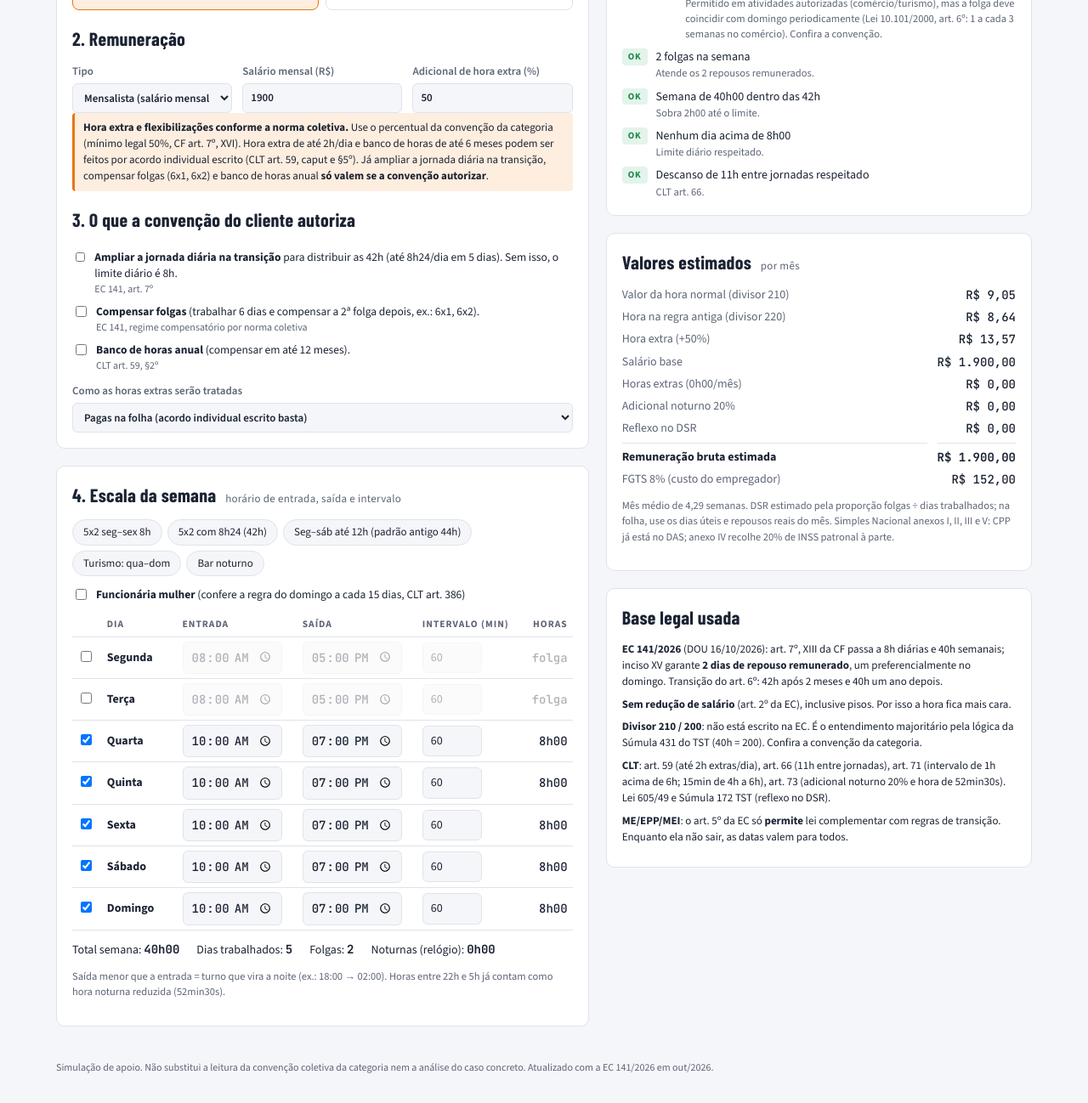
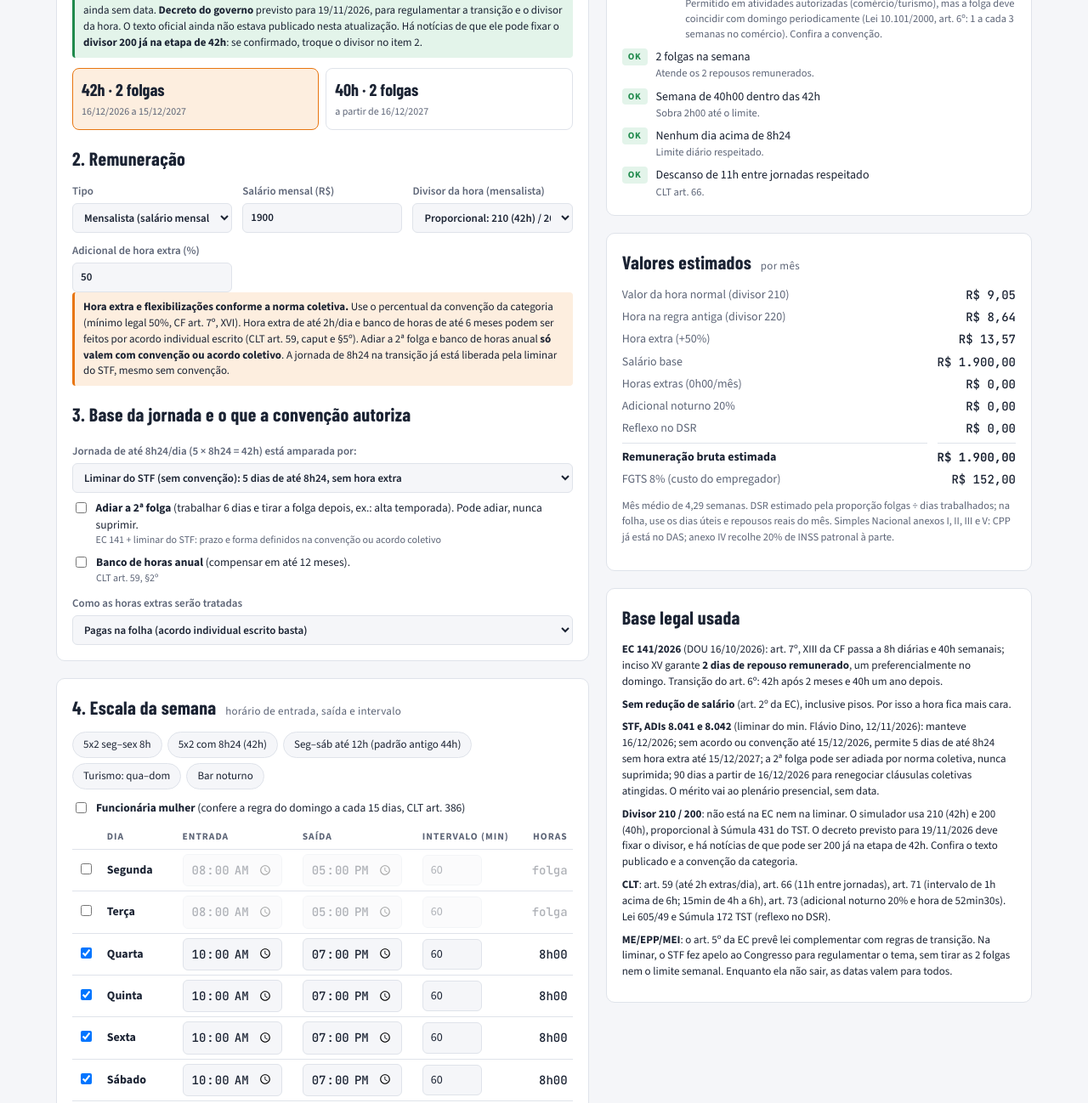
Before and after one commit to Malvescontabilidade/malvescontabilidade.github.io, a plain HTML site: page escala-6x1.html in a window 1280 px wide. Shown: the part 548-1846 px from the top of the page at 85% size. Drawn offline with nearby package versions, Linux system fonts and the light colour scheme.

Commit message:
Add files via upload

```diff
--- a/escala-6x1.html
+++ b/escala-6x1.html
@@ -1,4 +1,4 @@
-<!doctype html>
+<!DOCTYPE html>
 <html lang="pt-BR">
 <head>
 <meta charset="utf-8">
@@ -137,6 +137,7 @@ dl.money dd.sum{font-weight:700}
 .law b{color:var(--fg)}
 .aviso{font-size:13px;background:var(--orange-soft);border-left:3px solid var(--orange);border-radius:4px;padding:8px 10px;margin:0 0 12px}
 .aviso b{color:var(--fg)}
+.aviso.upd{background:var(--ok-soft);border-left-color:var(--ok)}
 .cctbox{display:flex;flex-direction:column;gap:2px}
 .cctbox .chk{margin-top:6px}
 .chk small{display:block;color:var(--muted);font-size:12px}
@@ -183,6 +184,7 @@ footer{font-size:12px;color:var(--muted);padding-block:0 30px}
     <section class="card">
       <h2>1. Regra nova (EC 141/2026)</h2>
       <p class="aviso"><b>EC 141 publicada em 16/10/2026.</b> As 42h e as 2 folgas valem a partir de <b>16/12/2026</b> (2 meses após a publicação). Até 15/12/2026 a escala antiga ainda é permitida, mas o simulador já calcula pela regra nova.</p>
+      <p class="aviso upd"><b>Atualizado em 19/11/2026.</b> <b>STF:</b> liminar do ministro Flávio Dino (ADIs 8.041 e 8.042, 12/11/2026) manteve 16/12/2026 e liberou 5 dias de até <b>8h24 sem hora extra</b> para quem não tiver acordo ou convenção coletiva até 15/12/2026. A decisão é provisória: o mérito será julgado no plenário do STF, ainda sem data. <b>Decreto do governo</b> previsto para 19/11/2026, para regulamentar a transição e o divisor da hora. O texto oficial ainda não estava publicado nesta atualização. Há notícias de que ele pode fixar o <b>divisor 200 já na etapa de 42h</b>: se confirmado, troque o divisor no item 2.</p>
       <div class="phases" role="group" aria-label="Etapa da regra nova">
         <button class="phase" data-ph="2" id="ph2"><b>42h · 2 folgas</b><span>16/12/2026 a 15/12/2027</span></button>
         <button class="phase" data-ph="3" id="ph3"><b>40h · 2 folgas</b><span>a partir de 16/12/2027</span></button>
@@ -200,16 +202,28 @@ footer{font-size:12px;color:var(--muted);padding-block:0 30px}
         <label class="f"><span id="valLbl">Salário mensal (R$)</span>
           <input type="number" id="valor" min="0" step="0.01" value="1900">
         </label>
+        <label class="f">Divisor da hora (mensalista)
+          <select id="divSel">
+            <option value="auto" selected>Proporcional: 210 (42h) / 200 (40h)</option>
+            <option value="200">200 em todas as etapas (se o decreto fixar)</option>
+          </select>
+        </label>
         <label class="f">Adicional de hora extra (%)
           <input type="number" id="adHE" min="50" step="1" value="50">
         </label>
       </div>
-      <p class="aviso"><b>Hora extra e flexibilizações conforme a norma coletiva.</b> Use o percentual da convenção da categoria (mínimo legal 50%, CF art. 7º, XVI). Hora extra de até 2h/dia e banco de horas de até 6 meses podem ser feitos por acordo individual escrito (CLT art. 59, caput e §5º). Já ampliar a jornada diária na transição, compensar folgas (6x1, 6x2) e banco de horas anual <b>só valem se a convenção autorizar</b>.</p>
+      <p class="aviso"><b>Hora extra e flexibilizações conforme a norma coletiva.</b> Use o percentual da convenção da categoria (mínimo legal 50%, CF art. 7º, XVI). Hora extra de até 2h/dia e banco de horas de até 6 meses podem ser feitos por acordo individual escrito (CLT art. 59, caput e §5º). Adiar a 2ª folga e banco de horas anual <b>só valem com convenção ou acordo coletivo</b>. A jornada de 8h24 na transição já está liberada pela liminar do STF, mesmo sem convenção.</p>
 
-      <h2 style="margin-top:18px">3. O que a convenção do cliente autoriza</h2>
+      <h2 style="margin-top:18px">3. Base da jornada e o que a convenção autoriza</h2>
       <div class="cctbox">
-        <label class="chk" id="ccWrap"><input type="checkbox" id="cct"><span><b>Ampliar a jornada diária na transição</b> para distribuir as 42h (até 8h24/dia em 5 dias). Sem isso, o limite diário é 8h. <small>EC 141, art. 7º</small></span></label>
-        <label class="chk"><input type="checkbox" id="cfolga"><span><b>Compensar folgas</b> (trabalhar 6 dias e compensar a 2ª folga depois, ex.: 6x1, 6x2). <small>EC 141, regime compensatório por norma coletiva</small></span></label>
+        <label class="f" id="ccWrap" style="margin-top:6px">Jornada de até 8h24/dia (5 × 8h24 = 42h) está amparada por:
+          <select id="baseAmp">
+            <option value="stf" selected>Liminar do STF (sem convenção): 5 dias de até 8h24, sem hora extra</option>
+            <option value="cct">Convenção ou acordo coletivo (EC 141, art. 7º)</option>
+            <option value="nao">Cálculo conservador: acima de 8h conta como hora extra</option>
+          </select>
+        </label>
+        <label class="chk"><input type="checkbox" id="cfolga"><span><b>Adiar a 2ª folga</b> (trabalhar 6 dias e tirar a folga depois, ex.: alta temporada). Pode adiar, nunca suprimir. <small>EC 141 + liminar do STF: prazo e forma definidos na convenção ou acordo coletivo</small></span></label>
         <label class="chk"><input type="checkbox" id="cbanco"><span><b>Banco de horas anual</b> (compensar em até 12 meses). <small>CLT art. 59, §2º</small></span></label>
       </div>
       <label class="f" style="margin-top:12px">Como as horas extras serão tratadas
@@ -263,13 +277,14 @@ footer{font-size:12px;color:var(--muted);padding-block:0 30px}
       <h2>Base legal usada</h2>
       <p><b>EC 141/2026</b> (DOU 16/10/2026): art. 7º, XIII da CF passa a 8h diárias e 40h semanais; inciso XV garante <b>2 dias de repouso remunerado</b>, um preferencialmente no domingo. Transição do art. 6º: 42h após 2 meses e 40h um ano depois.</p>
       <p><b>Sem redução de salário</b> (art. 2º da EC), inclusive pisos. Por isso a hora fica mais cara.</p>
-      <p><b>Divisor 210 / 200</b>: não está escrito na EC. É o entendimento majoritário pela lógica da Súmula 431 do TST (40h = 200). Confira a convenção da categoria.</p>
+      <p><b>STF, ADIs 8.041 e 8.042</b> (liminar do min. Flávio Dino, 12/11/2026): manteve 16/12/2026; sem acordo ou convenção até 15/12/2026, permite 5 dias de até 8h24 sem hora extra até 15/12/2027; a 2ª folga pode ser adiada por norma coletiva, nunca suprimida; 90 dias a partir de 16/12/2026 para renegociar cláusulas coletivas atingidas. O mérito vai ao plenário presencial, sem data.</p>
+      <p><b>Divisor 210 / 200</b>: não está na EC nem na liminar. O simulador usa 210 (42h) e 200 (40h), proporcional à Súmula 431 do TST. O decreto previsto para 19/11/2026 deve fixar o divisor, e há notícias de que pode ser 200 já na etapa de 42h. Confira o texto publicado e a convenção da categoria.</p>
       <p><b>CLT</b>: art. 59 (até 2h extras/dia), art. 66 (11h entre jornadas), art. 71 (intervalo de 1h acima de 6h; 15min de 4h a 6h), art. 73 (adicional noturno 20% e hora de 52min30s). Lei 605/49 e Súmula 172 TST (reflexo no DSR).</p>
-      <p><b>ME/EPP/MEI</b>: o art. 5º da EC só <b>permite</b> lei complementar com regras de transição. Enquanto ela não sair, as datas valem para todos.</p>
+      <p><b>ME/EPP/MEI</b>: o art. 5º da EC prevê lei complementar com regras de transição. Na liminar, o STF fez apelo ao Congresso para regulamentar o tema, sem tirar as 2 folgas nem o limite semanal. Enquanto ela não sair, as datas valem para todos.</p>
     </section>
   </div>
 </main>
-<footer class="wrap">Simulação de apoio. Não substitui a leitura da convenção coletiva da categoria nem a análise do caso concreto. Atualizado com a EC 141/2026 em out/2026.</footer>
+<footer class="wrap">Simulação de apoio. Não substitui a leitura da convenção coletiva da categoria nem a análise do caso concreto. Atualizado em 19/11/2026: EC 141/2026, liminar do STF nas ADIs 8.041/8.042 e decreto de regulamentação previsto para 19/11/2026.</footer>
 
 <script>
 const DAYS=["Segunda","Terça","Quarta","Quinta","Sexta","Sábado","Domingo"];
@@ -312,10 +327,10 @@ function nightMin(s,e){ // minutos entre 22h e 5h no intervalo [s,e) em minutos
   return n;
 }
 function calc(){
-  const ph=state.ph, cct=$("cct").checked, cfolga=$("cfolga").checked, cbanco=$("cbanco").checked, heMode=$("heMode").value;
+  const baseAmp=$("baseAmp").value, ph=state.ph, cct=baseAmp!=="nao", cfolga=$("cfolga").checked, cbanco=$("cbanco").checked, heMode=$("heMode").value;
   const limSem= ph===1?44: ph===2?42:40;
   const limDia= (ph===2 && cct)? 8.4 : 8;
-  const divisor= ph===1?220: ph===2?210:200;
+  const divisor= $("divSel").value==="200"?200:(ph===1?220: ph===2?210:200);
   const restMin= ph===1?1:2;
   $("ccWrap").hidden = ph!==2;
 
@@ -352,8 +367,8 @@ function calc(){
   // checagens
   const C=[];
   const add=(lvl,t,s)=>C.push({lvl,t,s});
-  if(folgas<restMin && folgas>=1 && cfolga) add("warn",`Só ${folgas} folga na semana, compensada pela convenção`,"Válido só nos termos da cláusula: confira o prazo e a forma de compensar a 2ª folga. Guarde a cláusula no arquivo do cliente.");
-  else if(folgas<restMin) add("bad",`Só ${folgas} folga(s) na semana — exige ${restMin}`, folgas>=1?"EC 141/2026: 2 repousos semanais a partir de 16/12/2026. Trabalhar 6 dias só vale se a convenção autorizar compensar a folga (marque no item 3).":"Sem nenhum repouso semanal: irregular mesmo com convenção (Lei 605/49).");
+  if(folgas<restMin && folgas>=1 && cfolga) add("warn",`Só ${folgas} folga na semana, com a 2ª folga adiada pela convenção`,"Liminar do STF: a convenção ou acordo coletivo define quando a folga adiada é tirada, mas ela nunca pode ser suprimida. Confira a cláusula e guarde no arquivo do cliente.");
+  else if(folgas<restMin) add("bad",`Só ${folgas} folga(s) na semana — exige ${restMin}`, folgas>=1?"EC 141/2026: 2 repousos semanais a partir de 16/12/2026. Trabalhar 6 dias só vale se a convenção ou acordo coletivo autorizar adiar a folga (marque no item 3).":"Sem nenhum repouso semanal: irregular mesmo com convenção (Lei 605/49).");
   else add("ok",`${folgas} folgas na semana`, restMin===2?"Atende os 2 repousos remunerados.":"Atende o repouso semanal.");
   if(nDias>0 && !$("on6").checked) add("ok","Folga no domingo","Repouso preferencialmente aos domingos atendido.");
   else if(nDias>0 && $("mulher").checked) add("warn","Mulher trabalhando no domingo: folga dominical a cada 15 dias","CLT art. 386: escala de revezamento quinzenal, com pelo menos 1 domingo de folga a cada 2 semanas (2 domingos por mês). Monte a escala alternando os domingos.");
@@ -363,7 +378,11 @@ function calc(){
   const over2=work.filter(x=>x.horas>limDia+2+1e-9);
   const over=work.filter(x=>x.horas>limDia+1e-9 && x.horas<=limDia+2+1e-9);
   if(over2.length) add("bad",`Mais de 2h extras em: ${over2.map(x=>x.d).join(", ")}`,"CLT art. 59: no máximo 2h extras por dia.");
-  if(over.length) add("warn",`Jornada acima de ${hfmt(limDia)} em: ${over.map(x=>x.d).join(", ")}`, ph===2&&!cct?"Sem convenção autorizando a ampliação (item 3), o que passar de 8h é hora extra, não jornada normal. Hora extra de até 2h/dia pode ser por acordo individual escrito (CLT art. 59).":"O excesso diário é hora extra: acordo individual escrito basta (CLT art. 59).");
+  const cabe842 = ph===2 && baseAmp==="nao" && over.length && !over2.length && total<=42+1e-9 && work.every(x=>x.horas<=8.4+1e-9);
+  if(cabe842) add("warn",`Cálculo conservador: ${hfmt(exDia)} da escala de 8h24 contados como hora extra`,"Você escolheu o cálculo conservador. Pela liminar do STF (12/11/2026), 5 dias de até 8h24 sem convenção não geram hora extra sobre os 24 min. Troque a base no item 3 para aplicar a liminar.");
+  else if(over.length) add("warn",`Jornada acima de ${hfmt(limDia)} em: ${over.map(x=>x.d).join(", ")}`, ph===2&&!cct?"Sem base para ampliar a jornada (item 3), o que passar de 8h é hora extra, não jornada normal. Hora extra de até 2h/dia pode ser por acordo individual escrito (CLT art. 59).":"O excesso diário é hora extra: acordo individual escrito basta (CLT art. 59).");
+  if(ph===2 && baseAmp==="stf" && work.some(x=>x.horas>8+1e-9)) add("warn","Jornada de até 8h24 pela liminar do STF (provisória)","ADIs 8.041 e 8.042, decisão de 12/11/2026: sem acordo ou convenção até 15/12/2026, vale 5 dias de até 8h24 sem adicional de hora extra sobre os 24 min, até 15/12/2027. Decisão provisória: acompanhe o julgamento no plenário. Distribuição desigual (ex.: 9h em um dia) não está coberta.");
+  if(ph===2 && baseAmp==="cct" && work.some(x=>x.horas>8+1e-9)) add("ok","Jornada de até 8h24 amparada por norma coletiva","EC 141, art. 7º. Guarde a cláusula da convenção ou do acordo coletivo no arquivo do cliente.");
   if(heSem>0 && heMode==="banco12" && !cbanco) add("bad","Banco de horas anual sem autorização da convenção","CLT art. 59, §2º: banco de até 12 meses só por convenção ou acordo coletivo. Sem ela, use banco de até 6 meses por acordo individual escrito (§5º) ou pague as horas.");
   else if(heSem>0 && heMode!=="pago") add("warn",`Horas extras vão para o banco (${heMode==="banco6"?"até 6 meses":"até 12 meses"})`,"Se não forem compensadas no prazo, devem ser pagas com adicional. Na rescisão, o saldo é pago (CLT art. 59, §3º).");
   if(!over.length && !over2.length && nDias) add("ok",`Nenhum dia acima de ${hfmt(limDia)}`,"Limite diário respeitado.");
@@ -425,25 +444,27 @@ function calc(){
 document.querySelectorAll(".phase").forEach(b=>b.addEventListener("click",()=>{state.ph=+b.dataset.ph;document.querySelectorAll(".phase").forEach(x=>x.setAttribute("aria-pressed",x===b));calc();}));
 document.querySelectorAll(".presets button").forEach(b=>b.addEventListener("click",()=>applyPreset(b.dataset.pre)));
 $("tipo").addEventListener("change",()=>{const t=$("tipo").value;$("valLbl").textContent=t==="mensal"?"Salário mensal (R$)":t==="hora"?"Valor da hora (R$)":"Valor da diária (R$)";$("valor").value=t==="mensal"?1900:t==="hora"?9.05:95;calc();});
-["valor","adHE","cct","cfolga","cbanco","mulher"].forEach(id=>$(id).addEventListener("input",calc));
+["valor","adHE","cfolga","cbanco","mulher"].forEach(id=>$(id).addEventListener("input",calc));
+$("baseAmp").addEventListener("change",calc);
+$("divSel").addEventListener("change",calc);
 $("heMode").addEventListener("change",calc);
 
 const TIPS={
  muda:{t:"O que muda",cmp:[["Antes","44h por semana · 1 folga · escala 6x1 comum"],["Agora (EC 141)","42h e depois 40h · 2 folgas · fim da 6x1 como regra"]],
   l1:"<p>A partir de <b>16/12/2026</b> todo empregado CLT passa a ter <b>2 folgas por semana</b> e jornada máxima de <b>42h</b>. Em <b>16/12/2027</b> cai para <b>40h</b>. <b>O salário não pode diminuir.</b></p>",
-  l2:"<ul><li>EC 141/2026, publicada em 16/10/2026: muda o art. 7º, XIII e XV, da Constituição.</li><li>Art. 2º da EC: proibida qualquer redução de salário, inclusive de pisos.</li><li>Art. 5º: lei complementar <i>poderá</i> criar transição para MEI, ME e EPP. Enquanto não existir, vale para todos.</li></ul>",
+  l2:"<ul><li>EC 141/2026, publicada em 16/10/2026: muda o art. 7º, XIII e XV, da Constituição.</li><li>Art. 2º da EC: proibida qualquer redução de salário, inclusive de pisos.</li><li>Art. 5º: lei complementar para MEI, ME e EPP. O STF fez apelo ao Congresso para regulamentar. Enquanto não existir, vale para todos.</li><li>Liminar do STF (12/11/2026): manteve as datas e flexibilizou a transição. Decisão provisória.</li></ul>",
   l3:"<p>Pousada com recepcionista em 6x1 ganhando R$ 1.900: a partir de 16/12 ela passa a ter 2 folgas, continua ganhando R$ 1.900 e a pousada precisa reorganizar a escala ou contratar reforço.</p>"},
- jornada:{t:"Jornada",cmp:[["Limite por dia","8h (8h24 só com convenção, até 15/12/2027)"],["Limite por semana","42h até 15/12/2027 · 40h depois"]],
+ jornada:{t:"Jornada",cmp:[["Limite por dia","8h · até 8h24 em 5 dias na transição (liminar do STF ou convenção)"],["Limite por semana","42h até 15/12/2027 · 40h depois"]],
   l1:"<p>A jornada normal é de <b>até 8h por dia</b> e <b>42h por semana</b> (depois 40h). O padrão que fecha a conta é o <b>5x2</b>: 5 dias de trabalho, 2 de folga.</p>",
-  l2:"<ul><li>CF art. 7º, XIII (nova redação): 8h diárias e 40h semanais.</li><li>EC 141, art. 6º: 42h na transição.</li><li>EC 141, art. 7º: convenção pode ampliar a jornada diária para distribuir as 42h.</li><li>CLT art. 71: intervalo mínimo de 1h para quem trabalha mais de 6h.</li></ul>",
-  l3:"<p><b>Padrão antigo (até 15/12/2026):</b> seg a sex das 08h às 17h (1h de almoço) + sábado das 08h às 12h = <b>44h em 6 dias</b>, só 1 folga.</p><p><b>A partir de 16/12/2026 isso não cabe mais:</b> passa das 42h e falta a 2ª folga. Formas de adaptar:</p><ul><li><b>Tirar o sábado:</b> seg a sex 08h–17h = 40h. Folgas sáb e dom.</li><li><b>Tirar o sábado com convenção:</b> seg a sex 08h–17h24 = 42h.</li><li><b>Manter o sábado:</b> folgar um dia útil (ex.: trabalha ter a sáb, folga dom e seg) com 8h/dia = 40h.</li><li><b>Manter seg a sáb:</b> só se a convenção autorizar compensar a 2ª folga.</li></ul>"},
+  l2:"<ul><li>CF art. 7º, XIII (nova redação): 8h diárias e 40h semanais.</li><li>EC 141, art. 6º: 42h na transição.</li><li>EC 141, art. 7º: convenção pode ampliar a jornada diária para distribuir as 42h.</li><li>Liminar do STF (ADIs 8.041/8.042): sem convenção até 15/12/2026, 5 dias de até 8h24 sem hora extra sobre os 24 min, até 15/12/2027.</li><li>CLT art. 71: intervalo mínimo de 1h para quem trabalha mais de 6h.</li></ul>",
+  l3:"<p><b>Padrão antigo (até 15/12/2026):</b> seg a sex das 08h às 17h (1h de almoço) + sábado das 08h às 12h = <b>44h em 6 dias</b>, só 1 folga.</p><p><b>A partir de 16/12/2026 isso não cabe mais:</b> passa das 42h e falta a 2ª folga. Formas de adaptar:</p><ul><li><b>Tirar o sábado:</b> seg a sex 08h–17h = 40h. Folgas sáb e dom.</li><li><b>Tirar o sábado e usar as 42h:</b> seg a sex 08h–17h24 = 42h (liminar do STF ou convenção).</li><li><b>Manter o sábado:</b> folgar um dia útil (ex.: trabalha ter a sáb, folga dom e seg) com 8h/dia = 40h.</li><li><b>Manter seg a sáb:</b> só se a convenção ou acordo coletivo autorizar adiar a 2ª folga.</li></ul>"},
  folgas:{t:"Folgas",cmp:[["Antes","1 folga por semana (DSR)"],["Agora","2 folgas remuneradas, uma de preferência no domingo"]],
-  l1:"<p>Toda semana o funcionário tem direito a <b>2 dias de descanso pagos</b>. Trabalhar 6 dias só é possível se a <b>convenção coletiva autorizar compensar</b> a folga.</p>",
-  l2:"<ul><li>CF art. 7º, XV (nova redação): 2 repousos semanais remunerados.</li><li>Lei 605/49: repouso semanal remunerado.</li><li>Lei 10.101/2000, art. 6º: no comércio, folga no domingo pelo menos 1 vez a cada 3 semanas.</li><li><b>Mulher:</b> CLT art. 386, folga no domingo pelo menos a cada 15 dias (revezamento quinzenal). Não é folga a mais: é o mesmo número de folgas, com o domingo garantido com mais frequência.</li></ul>",
+  l1:"<p>Toda semana o funcionário tem direito a <b>2 dias de descanso pagos</b>. Trabalhar 6 dias só é possível se a <b>convenção ou acordo coletivo autorizar adiar</b> a 2ª folga, que nunca pode ser suprimida.</p>",
+  l2:"<ul><li>CF art. 7º, XV (nova redação): 2 repousos semanais remunerados.</li><li>Lei 605/49: repouso semanal remunerado.</li><li>Liminar do STF: norma coletiva pode adiar a 2ª folga (ex.: turismo, fim de ano), nunca suprimir.</li><li>Lei 10.101/2000, art. 6º: no comércio, folga no domingo pelo menos 1 vez a cada 3 semanas.</li><li><b>Mulher:</b> CLT art. 386, folga no domingo pelo menos a cada 15 dias (revezamento quinzenal). Não é folga a mais: é o mesmo número de folgas, com o domingo garantido com mais frequência.</li></ul>",
   l3:"<p>Restaurante em Búzios que abre de quarta a domingo: o garçom trabalha qua–dom e folga seg e ter. Atende as 2 folgas, mas o domingo precisa coincidir com a folga periodicamente.</p><p><b>Se for uma garçonete:</b> ela folga seg e ter, e em domingos alternados troca uma dessas folgas pelo domingo. Assim tem 2 domingos de folga por mês.</p>"},
  he:{t:"Hora extra",cmp:[["Hora normal (R$ 1.900)","Antes ÷220 = R$ 8,64 · agora ÷210 = R$ 9,05"],["Hora extra +50%","Antes R$ 12,95 · agora R$ 13,57"]],
   l1:"<p>Passou de 8h no dia ou do limite da semana, é <b>hora extra</b>: no máximo <b>2h por dia</b>, com adicional de <b>pelo menos 50%</b>, ou o percentual maior da convenção. Como o salário não cai e as horas diminuem, <b>a hora fica mais cara</b>.</p>",
-  l2:"<ul><li>CF art. 7º, XVI: adicional mínimo de 50%.</li><li>CLT art. 59: até 2h extras por dia, por acordo individual escrito.</li><li>Banco de horas: até 6 meses por acordo individual (§5º), anual só por convenção (§2º).</li><li>Divisor 210/200: entendimento pela Súmula 431 do TST, ainda não fixado em lei.</li><li>Súmula 172 do TST: hora extra habitual reflete no DSR.</li></ul>",
+  l2:"<ul><li>CF art. 7º, XVI: adicional mínimo de 50%.</li><li>CLT art. 59: até 2h extras por dia, por acordo individual escrito.</li><li>Banco de horas: até 6 meses por acordo individual (§5º), anual só por convenção (§2º).</li><li>Divisor 210/200: proporcional à Súmula 431 do TST. O decreto previsto para 19/11/2026 deve fixá-lo (pode ser 200 já na etapa de 42h): confira o texto publicado.</li><li>Liminar do STF: os 24 min da jornada de 8h24 na transição não são hora extra.</li><li>Súmula 172 do TST: hora extra habitual reflete no DSR.</li></ul>",
   l3:"<p>Funcionário trabalha 2h a mais em um dia: 2 × R$ 13,57 = <b>R$ 27,14</b>, mais o reflexo no DSR. Se for para o banco de horas e não compensar no prazo, paga com adicional.</p>"},
  noturno:{t:"Adicional noturno",cmp:[["Horário noturno","Das 22h às 5h (trabalho urbano)"],["O que muda com a EC","Nada na regra; só a hora base, que fica mais cara"]],
   l1:"<p>Quem trabalha entre <b>22h e 5h</b> recebe <b>20% a mais</b> por hora, e cada hora noturna vale <b>52min30s</b>. A EC 141 não mudou isso, mas como a hora normal subiu, o adicional também sobe.</p>",
```
